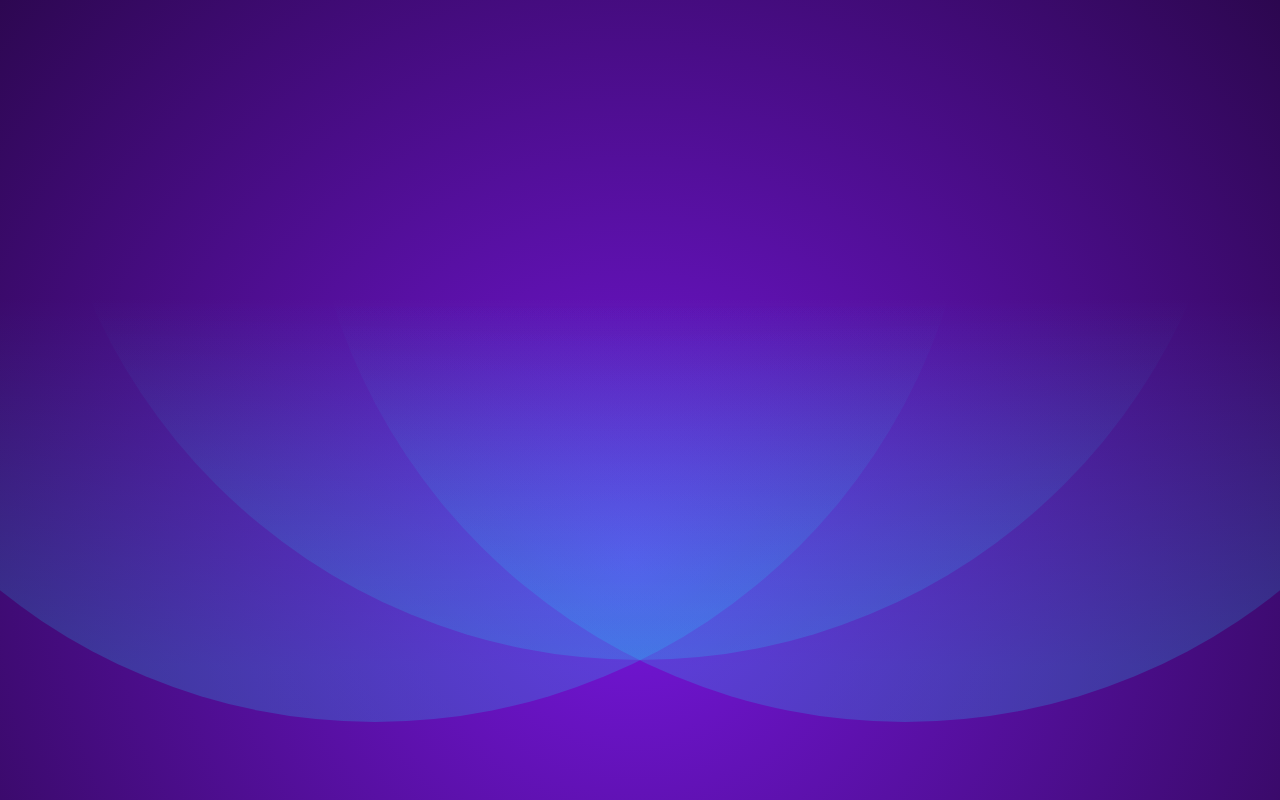
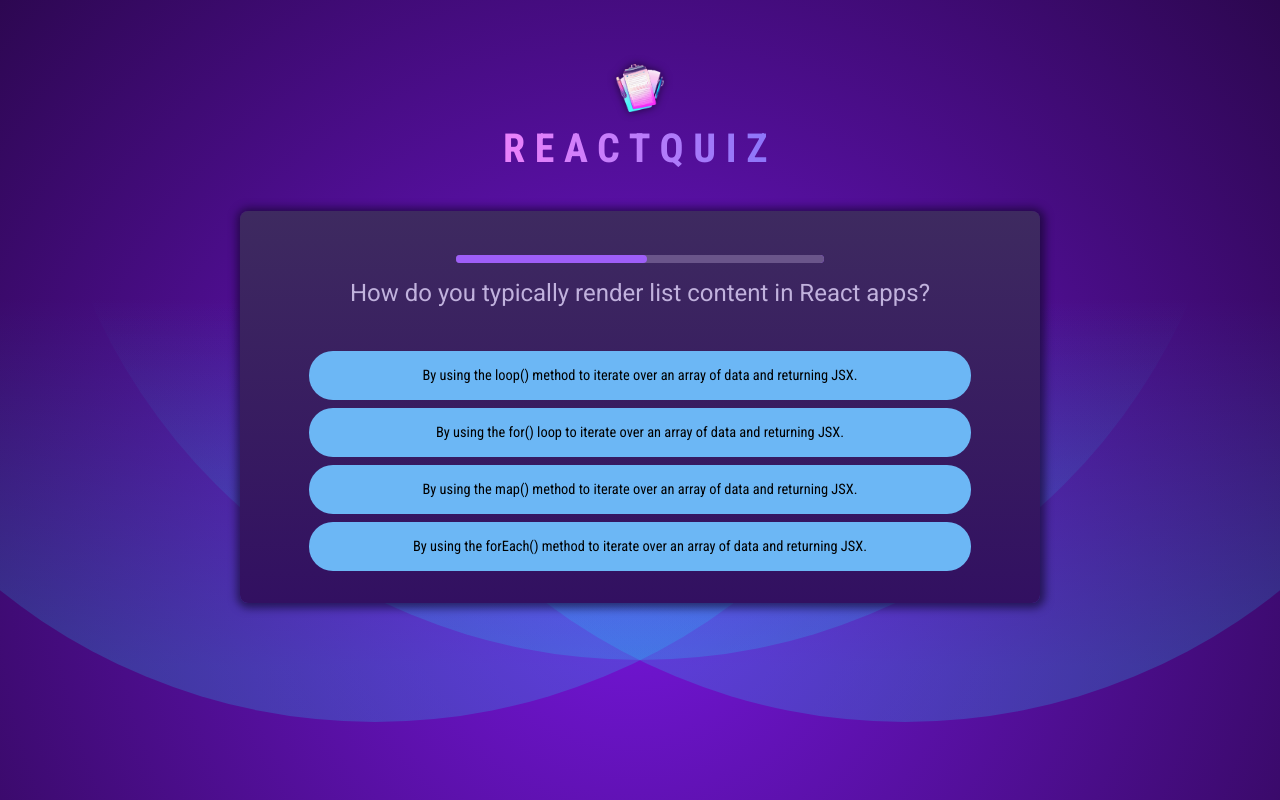
Before and after one commit to karnandohuang/udemy-react-quiz, a React (Vite) app: page / in a window 1280 px wide. Built offline with nearby package versions, Linux system fonts and the light colour scheme.

Commit message:
added quiz and question timer

```diff
--- a/src/App.jsx
+++ b/src/App.jsx
@@ -1,3 +1,14 @@
-function App() {}
+import Header from "./components/Header.jsx";
+import Quiz from "./components/Quiz.jsx";
+
+
+function App() {
+    return (
+        <>
+            <Header />
+            <Quiz />
+        </>
+    )
+}
 
 export default App;
--- /dev/null
+++ b/src/components/Header.jsx
@@ -0,0 +1,10 @@
+import quizLogo from '../assets/quiz-logo.png'
+
+export default function Header() {
+    return (
+        <header>
+            <img src={quizLogo} alt='Quiz Logo' />
+            <h1>ReactQuiz</h1>
+        </header>
+    )
+}
--- /dev/null
+++ b/src/components/QuestionTImer.jsx
@@ -0,0 +1,26 @@
+import {useEffect, useState} from "react";
+
+
+export default function QuestionTImer({ timeout = 3000, onTimeout }) {
+    const [timer, setTimer] = useState(timeout)
+
+    useEffect(() => {
+        console.log('setTimeout')
+        const timer = setTimeout(onTimeout, timeout)
+        return () => {
+            clearTimeout(timer)
+        }
+    }, [timeout, onTimeout]);
+
+    useEffect(() => {
+        console.log('setInterval')
+        const interval = setInterval(() => {
+            setTimer(prevTimer => prevTimer - 10)
+        }, 10)
+        return () => {
+            clearInterval(interval)
+        }
+    }, []);
+
+    return <progress id="question-time" max={timeout} value={timer}></progress>
+}
--- /dev/null
+++ b/src/components/Quiz.jsx
@@ -0,0 +1,47 @@
+import {useCallback, useState} from "react";
+
+import QUESTIONS from '../question.js'
+import quizCompleteImg from "../assets/quiz-complete.png"
+import QuestionTImer from "./QuestionTImer.jsx";
+
+export default function Quiz(props) {
+    const [userAnswers, setUserAnswers] = useState([])
+
+    const activeQuestionIndex = userAnswers.length
+
+    const quizIsComplete = activeQuestionIndex === QUESTIONS.length
+    console.log(quizIsComplete)
+
+    const handleSelectAnswer = useCallback((answer) => {
+        setUserAnswers(prevAnswer => [...prevAnswer, answer])
+    }, [])
+
+    const handleSkipAnswer = useCallback(() => handleSelectAnswer(null), [handleSelectAnswer])
+
+    if (quizIsComplete) {
+        return <div id="summary">
+            <img src={quizCompleteImg} alt="Quiz Complete" />
+            <h2>Quiz Completed!</h2>
+        </div>
+    }
+
+    const shuffledAnswers = [...QUESTIONS[activeQuestionIndex].answers]
+    shuffledAnswers.sort((a, b) => Math.random() - 0.5)
+
+
+    return (
+        <div id="quiz">
+            <div id="question">
+                <QuestionTImer key={activeQuestionIndex} timeout={1000} onTimeout={handleSkipAnswer} />
+                <h2>
+                    {QUESTIONS[activeQuestionIndex].text}
+                </h2>
+                <ul id="answers">
+                    {shuffledAnswers.map((answer, index) => {
+                        return <li key={answer} className="answer"><button onClick={() => handleSelectAnswer(answer)}>{answer}</button></li>
+                    })}
+                </ul>
+            </div>
+        </div>
+    )
+}
--- /dev/null
+++ b/src/question.js
@@ -0,0 +1,72 @@
+export default [
+    {
+        id: 'q1',
+        text: 'Which of the following definitions best describes React.js?',
+        answers: [
+            'A library to build user interfaces with help of declarative code.',
+            'A library for managing state in web applications.',
+            'A framework to build user interfaces with help of imperative code.',
+            'A library used for building mobile applications only.',
+        ],
+    },
+    {
+        id: 'q2',
+        text: 'What purpose do React hooks serve?',
+        answers: [
+            'Enabling the use of state and other React features in functional components.',
+            'Creating responsive layouts in React applications.',
+            'Handling errors within the application.',
+            'Part of the Redux library for managing global state.',
+        ],
+    },
+    {
+        id: 'q3',
+        text: 'Can you identify what JSX is?',
+        answers: [
+            'A JavaScript extension that adds HTML-like syntax to JavaScript.',
+            'A JavaScript library for building dynamic user interfaces.',
+            'A specific HTML version that was explicitly created for React.',
+            'A tool for making HTTP requests in a React application.',
+        ],
+    },
+    {
+        id: 'q4',
+        text: 'What is the most common way to create a component in React?',
+        answers: [
+            'By defining a JavaScript function that returns a renderable value.',
+            'By defining a custom HTML tag in JavaScript.',
+            'By creating a file with a .jsx extension.',
+            'By using the "new" keyword followed by the component name.',
+        ],
+    },
+    {
+        id: 'q5',
+        text: 'What does the term "React state" imply?',
+        answers: [
+            'An object in a component that holds values and may cause the component to render on change.',
+            'The lifecycle phase a React component is in.',
+            'The overall status of a React application, including all props and components.',
+            'A library for managing global state in React applications.',
+        ],
+    },
+    {
+        id: 'q6',
+        text: 'How do you typically render list content in React apps?',
+        answers: [
+            'By using the map() method to iterate over an array of data and returning JSX.',
+            'By using the for() loop to iterate over an array of data and returning JSX.',
+            'By using the forEach() method to iterate over an array of data and returning JSX.',
+            'By using the loop() method to iterate over an array of data and returning JSX.',
+        ],
+    },
+    {
+        id: 'q7',
+        text: 'Which approach can NOT be used to render content conditionally?',
+        answers: [
+            'Using a the #if template syntax.',
+            'Using a ternary operator.',
+            'Using the && operator.',
+            'Using an if-else statement.',
+        ],
+    },
+];
```
